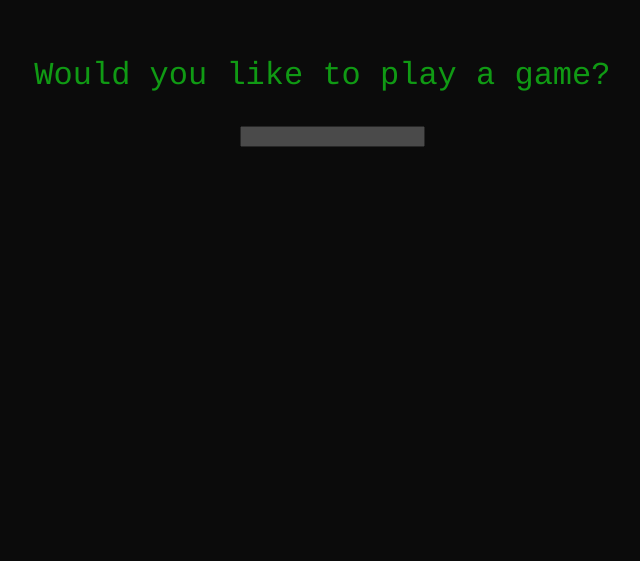
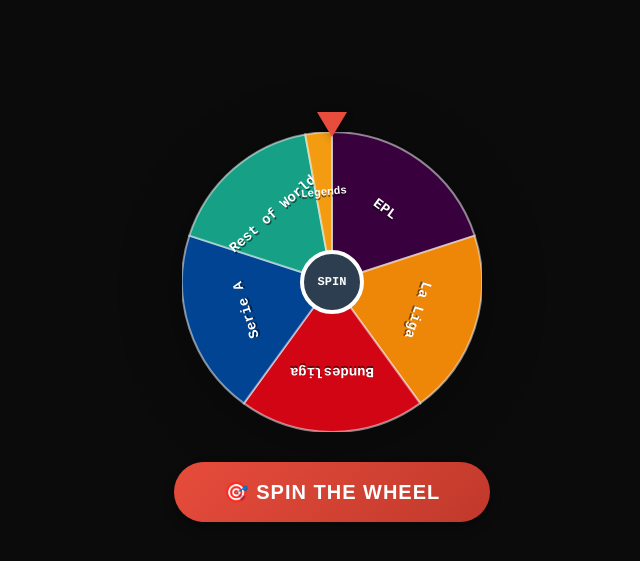
Before and after one commit to isaiahbrashears/isaiahbrashears.github.io, a React app: page / in a window 1280 px wide. Shown: the part 111-672 px from the top of the page, without its empty margins (308-948 px from the left). Built offline with nearby package versions, Linux system fonts and the light colour scheme.

Commit message:
started fifa draft wheel

```diff
--- a/src/components/App.js
+++ b/src/components/App.js
@@ -1,11 +1,11 @@
 import React from 'react';
 import '../assets/styles/main.scss';
-import BeckWizard from './BeckWizard';
+import FifaDraft from './FifaDraft';
 
 const App = () => {
   return (
     <div className="wizard-container" >
-      <BeckWizard />
+      <FifaDraft />
     </div>
   );
 };
--- /dev/null
+++ b/src/components/FifaDraft/components/Wheel.js
@@ -0,0 +1,276 @@
+import React, { useState, useRef, useEffect } from 'react';
+
+const LEAGUES = [
+  { name: 'Premier League', color: '#38003c', shortName: 'EPL', weight: 7 },
+  { name: 'La Liga', color: '#ee8707', shortName: 'La Liga', weight: 7 },
+  { name: 'Bundesliga', color: '#d20515', shortName: 'Bundesliga', weight: 7 },
+  { name: 'Serie A', color: '#024494', shortName: 'Serie A', weight: 7 },
+  { name: 'Rest of the World', color: '#16a085', shortName: 'Rest of World', weight: 6 },
+  { name: 'Legends', color: '#f39c12', shortName: 'Legends', weight: 1 } // Much smaller!
+];
+
+const WheelComponent = () => {
+  const [rotation, setRotation] = useState(0);
+  const [isSpinning, setIsSpinning] = useState(false);
+  const [winner, setWinner] = useState(null);
+  const animationRef = useRef(null);
+
+  // Calculate total weight and segment angles
+  const totalWeight = LEAGUES.reduce((sum, league) => sum + league.weight, 0);
+  const segments = LEAGUES.map((league, index) => {
+    const startAngle = LEAGUES.slice(0, index).reduce((sum, l) => sum + l.weight, 0) * 360 / totalWeight;
+    const endAngle = LEAGUES.slice(0, index + 1).reduce((sum, l) => sum + l.weight, 0) * 360 / totalWeight;
+    return {
+      ...league,
+      startAngle,
+      endAngle,
+      midAngle: (startAngle + endAngle) / 2
+    };
+  });
+
+  const createSegmentPath = (startAngle, endAngle) => {
+    const radius = 150;
+    const centerX = 150;
+    const centerY = 150;
+
+    const startRad = (startAngle - 90) * Math.PI / 180;
+    const endRad = (endAngle - 90) * Math.PI / 180;
+
+    const x1 = centerX + radius * Math.cos(startRad);
+    const y1 = centerY + radius * Math.sin(startRad);
+    const x2 = centerX + radius * Math.cos(endRad);
+    const y2 = centerY + radius * Math.sin(endRad);
+
+    const largeArc = endAngle - startAngle > 180 ? 1 : 0;
+
+    return `M ${centerX} ${centerY} L ${x1} ${y1} A ${radius} ${radius} 0 ${largeArc} 1 ${x2} ${y2} Z`;
+  };
+
+  const handleSpin = () => {
+    if (isSpinning) return;
+
+    setIsSpinning(true);
+    setWinner(null);
+
+    // Random number of spins + random angle
+    const spins = 5 + Math.random() * 3;
+    const extraDegrees = Math.random() * 360;
+    const totalRotation = rotation + (spins * 360) + extraDegrees;
+
+    let start = null;
+    const duration = 4000; // 4 seconds
+
+    const animate = (timestamp) => {
+      if (!start) start = timestamp;
+      const progress = timestamp - start;
+      const percentage = Math.min(progress / duration, 1);
+
+      // Easing function for smooth deceleration
+      const easeOut = 1 - Math.pow(1 - percentage, 3);
+      const currentRotation = rotation + (totalRotation - rotation) * easeOut;
+
+      setRotation(currentRotation);
+
+      if (percentage < 1) {
+        animationRef.current = requestAnimationFrame(animate);
+      } else {
+        setIsSpinning(false);
+        // Determine winner
+        const normalizedRotation = (360 - (currentRotation % 360)) % 360;
+        const winningSegment = segments.find(seg =>
+          normalizedRotation >= seg.startAngle && normalizedRotation < seg.endAngle
+        );
+        setWinner(winningSegment ? winningSegment.name : LEAGUES[0].name);
+      }
+    };
+
+    animationRef.current = requestAnimationFrame(animate);
+  };
+
+  useEffect(() => {
+    return () => {
+      if (animationRef.current) {
+        cancelAnimationFrame(animationRef.current);
+      }
+    };
+  }, []);
+
+  return (
+    <div style={{
+      display: 'flex',
+      flexDirection: 'column',
+      justifyContent: 'center',
+      alignItems: 'center',
+      minHeight: '500px',
+      userSelect: 'none',
+      gap: '30px',
+      padding: '20px'
+    }}>
+      {/* Pointer */}
+      <div style={{ position: 'relative', width: '300px', height: '300px' }}>
+        <div style={{
+          position: 'absolute',
+          top: '-20px',
+          left: '50%',
+          transform: 'translateX(-50%)',
+          width: '0',
+          height: '0',
+          borderLeft: '15px solid transparent',
+          borderRight: '15px solid transparent',
+          borderTop: '25px solid #e74c3c',
+          filter: 'drop-shadow(0 2px 4px rgba(0,0,0,0.3))',
+          zIndex: 20,
+          pointerEvents: 'none'
+        }} />
+
+        {/* Wheel SVG */}
+        <svg
+          width="300"
+          height="300"
+          viewBox="0 0 300 300"
+          style={{
+            transform: `rotate(${rotation}deg)`,
+            transition: 'none',
+            filter: 'drop-shadow(0 10px 30px rgba(0,0,0,0.3))'
+          }}
+        >
+          {/* Outer border circle */}
+          <circle cx="150" cy="150" r="150" fill="#2c3e50" />
+          <circle cx="150" cy="150" r="145" fill="none" />
+
+          {/* Segments */}
+          {segments.map((segment, index) => (
+            <g key={index}>
+              <path
+                d={createSegmentPath(segment.startAngle, segment.endAngle)}
+                fill={segment.color}
+                stroke="rgba(255, 255, 255, 0.5)"
+                strokeWidth="2"
+              />
+              {/* Text label with shadow effect */}
+              <g>
+                {/* Shadow */}
+                <text
+                  x="150"
+                  y="150"
+                  fill="rgba(0,0,0,0.5)"
+                  fontSize={segment.shortName === 'Legends' ? '11' : '14'}
+                  fontWeight="bold"
+                  textAnchor="middle"
+                  dominantBaseline="middle"
+                  transform={`
+                    rotate(${segment.midAngle} 150 150)
+                    translate(0 -88)
+                  `}
+                  style={{ pointerEvents: 'none' }}
+                >
+                  {segment.shortName}
+                </text>
+                {/* Main text */}
+                <text
+                  x="150"
+                  y="150"
+                  fill="white"
+                  fontSize={segment.shortName === 'Legends' ? '11' : '14'}
+                  fontWeight="bold"
+                  textAnchor="middle"
+                  dominantBaseline="middle"
+                  transform={`
+                    rotate(${segment.midAngle} 150 150)
+                    translate(0 -90)
+                  `}
+                  style={{ pointerEvents: 'none' }}
+                >
+                  {segment.shortName}
+                </text>
+              </g>
+            </g>
+          ))}
+
+          {/* Center circle */}
+          <circle cx="150" cy="150" r="30" fill="#2c3e50" stroke="white" strokeWidth="4" />
+          <text
+            x="150"
+            y="150"
+            fill="white"
+            fontSize="12"
+            fontWeight="bold"
+            textAnchor="middle"
+            dominantBaseline="middle"
+          >
+            SPIN
+          </text>
+        </svg>
+      </div>
+
+      {winner && (
+        <div style={{
+          padding: '20px 40px',
+          background: winner === 'Legends'
+            ? 'linear-gradient(135deg, #f39c12 0%, #e67e22 100%)'
+            : 'linear-gradient(135deg, #667eea 0%, #764ba2 100%)',
+          borderRadius: '12px',
+          color: 'white',
+          fontSize: '24px',
+          fontWeight: 'bold',
+          textAlign: 'center',
+          boxShadow: '0 8px 16px rgba(0,0,0,0.3)',
+          animation: 'fadeIn 0.5s ease-in'
+        }}>
+          {winner === 'Legends' ? '🏆✨ LEGENDS! ✨🏆' : `🎉 ${winner}! 🎉`}
+        </div>
+      )}
+
+      <button
+        onClick={handleSpin}
+        disabled={isSpinning}
+        style={{
+          padding: '18px 50px',
+          fontSize: '20px',
+          fontWeight: 'bold',
+          color: 'white',
+          background: isSpinning
+            ? 'linear-gradient(135deg, #95a5a6 0%, #7f8c8d 100%)'
+            : 'linear-gradient(135deg, #e74c3c 0%, #c0392b 100%)',
+          border: 'none',
+          borderRadius: '50px',
+          cursor: isSpinning ? 'not-allowed' : 'pointer',
+          boxShadow: '0 6px 12px rgba(0,0,0,0.3)',
+          transition: 'all 0.3s ease',
+          transform: isSpinning ? 'scale(0.95)' : 'scale(1)',
+          textTransform: 'uppercase',
+          letterSpacing: '1px'
+        }}
+        onMouseEnter={(e) => {
+          if (!isSpinning) {
+            e.target.style.transform = 'scale(1.05)';
+            e.target.style.boxShadow = '0 8px 16px rgba(0,0,0,0.4)';
+          }
+        }}
+        onMouseLeave={(e) => {
+          if (!isSpinning) {
+            e.target.style.transform = 'scale(1)';
+            e.target.style.boxShadow = '0 6px 12px rgba(0,0,0,0.3)';
+          }
+        }}
+      >
+        {isSpinning ? '🎲 SPINNING...' : '🎯 SPIN THE WHEEL'}
+      </button>
+
+      <style>{`
+        @keyframes fadeIn {
+          from {
+            opacity: 0;
+            transform: translateY(-10px);
+          }
+          to {
+            opacity: 1;
+            transform: translateY(0);
+          }
+        }
+      `}</style>
+    </div>
+  );
+};
+
+export default WheelComponent;
--- /dev/null
+++ b/src/components/FifaDraft/index.js
@@ -0,0 +1,9 @@
+import React, { useState } from 'react';
+import Wheel from './components/wheel';
+
+
+const FifaDraft = () => {
+  return <Wheel />;
+}
+
+export default FifaDraft;
```
